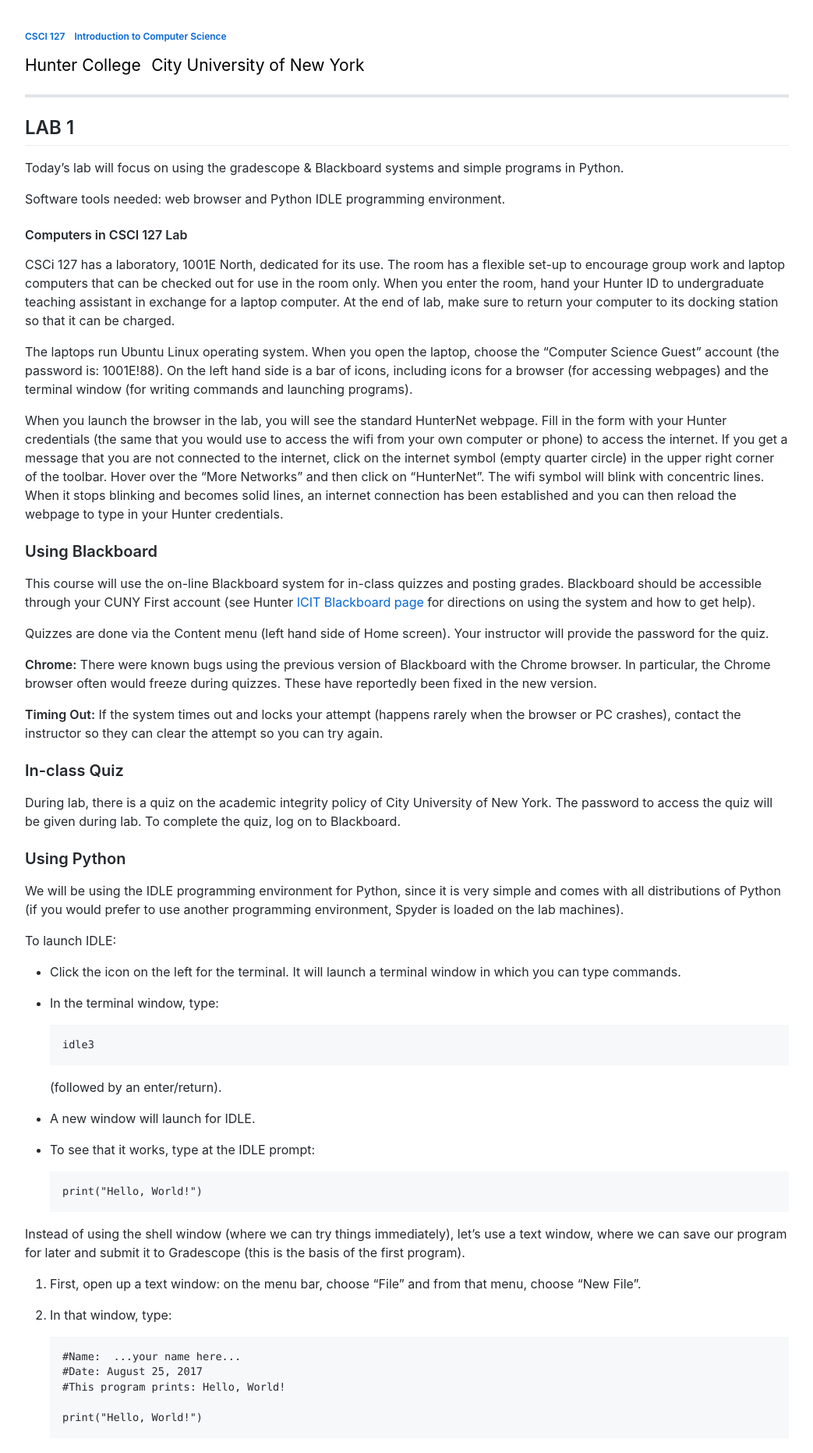
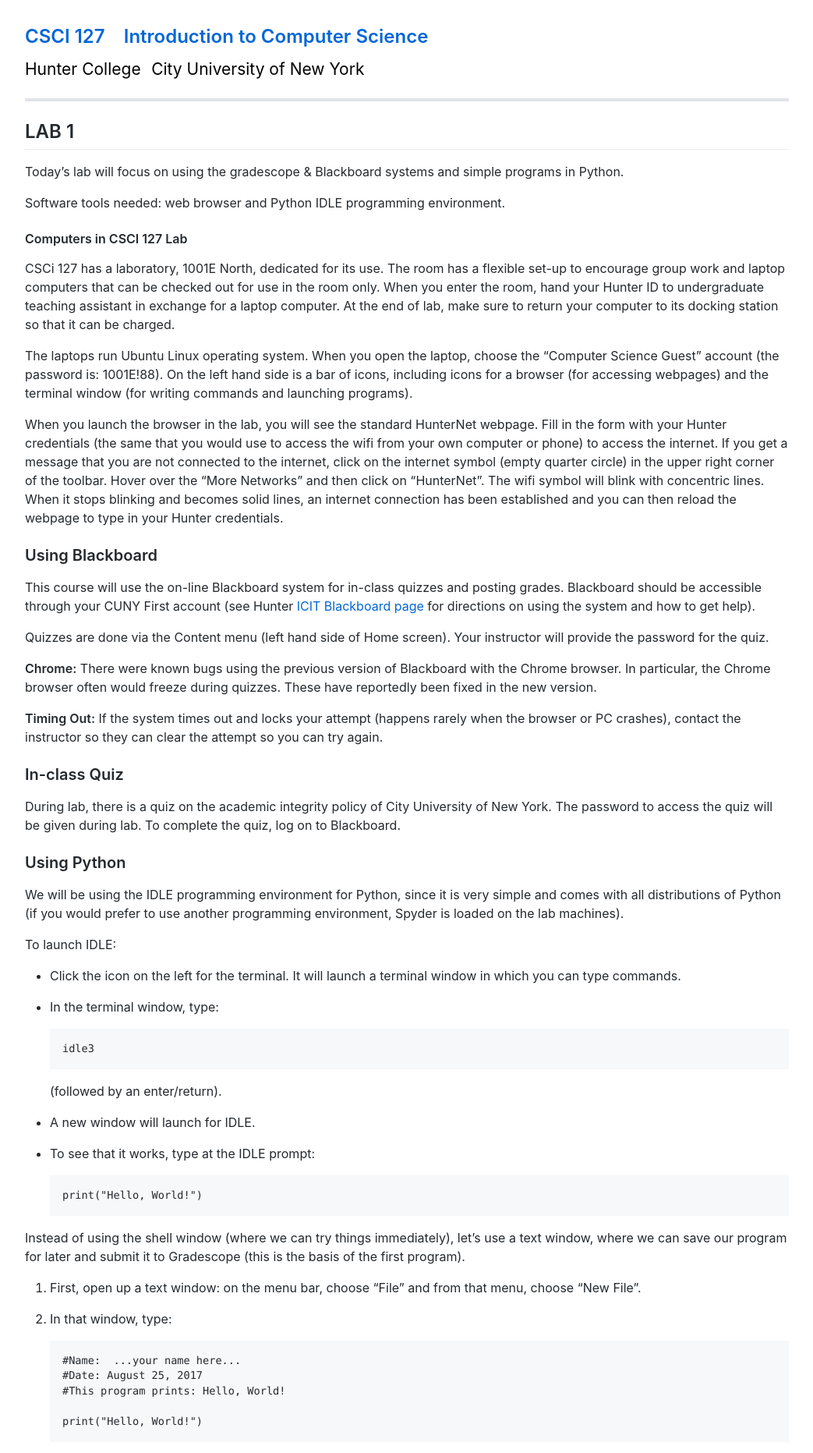
Before and after one commit to maryash/maryash.github.io, a Jekyll site: the page built from files/lab1.md, in a window 1280 px wide. Shown: the top 1863 px of the page at 78% size, without its empty margins (118-1161 px from the left). Built offline with Jekyll 4.4.1, drawn with Linux system fonts in a browser that asks for light colours; comment, search, counter and statistics services are not loaded.

Commit message:
Update lab1.md

```diff
--- a/files/lab1.md
+++ b/files/lab1.md
@@ -2,7 +2,7 @@
 layout: myDefault
 title: LAB 1
 ---
-### [<span style="font-size:12px">CSCI 127 &nbsp;&nbsp; Introduction to Computer Science</span>](../main.html)
+### [<span style="font-size:24px">CSCI 127 &nbsp;&nbsp; Introduction to Computer Science</span>](../main.html)
 <span style="line-height:0.1; font-size:21px; color:#000000">Hunter College</span><span style="line-height:0.1; font-size:16px"> &nbsp; </span><span style="line-height:0.1; font-size:21px; color:#000000;">City University of New York</span>
 
 ---
```
